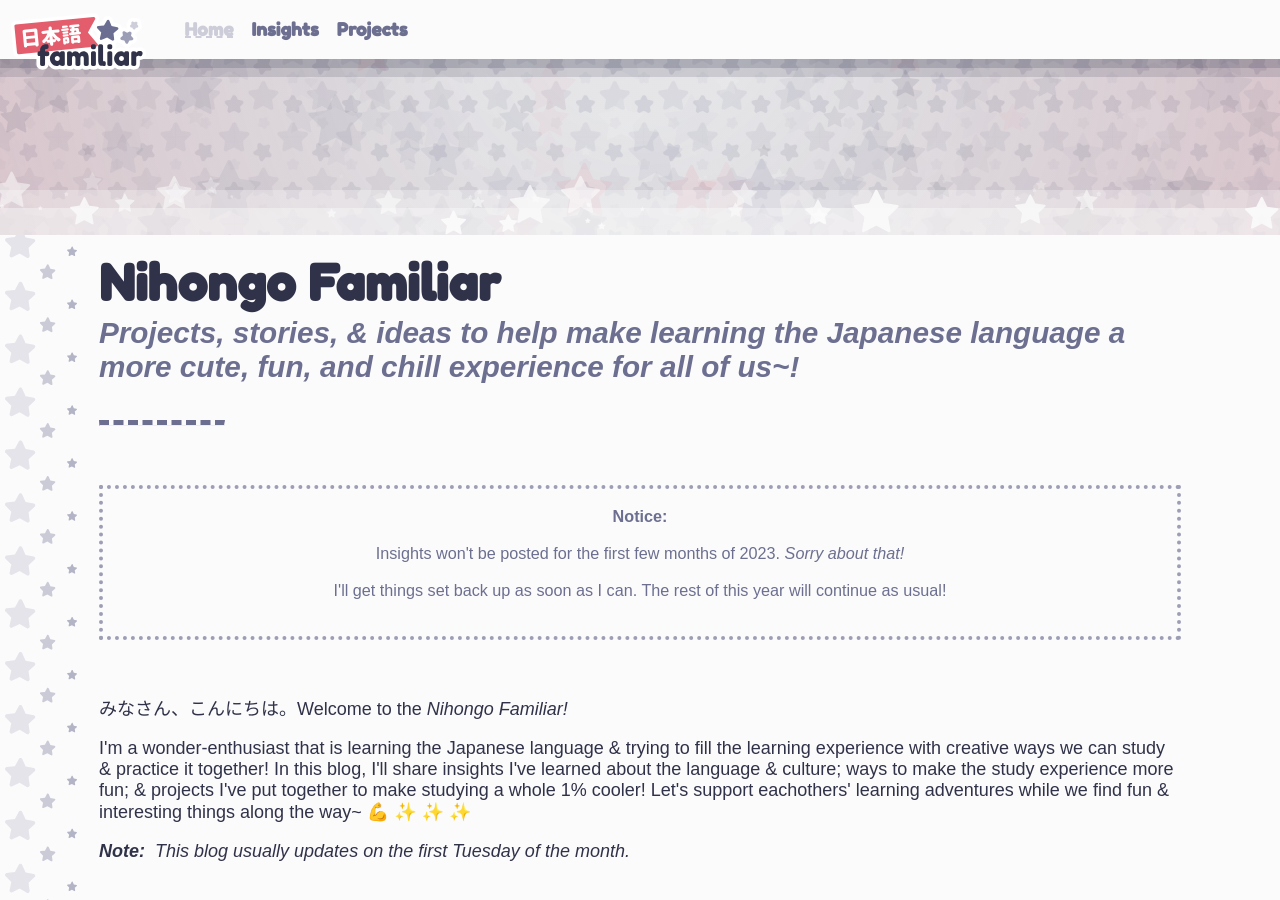
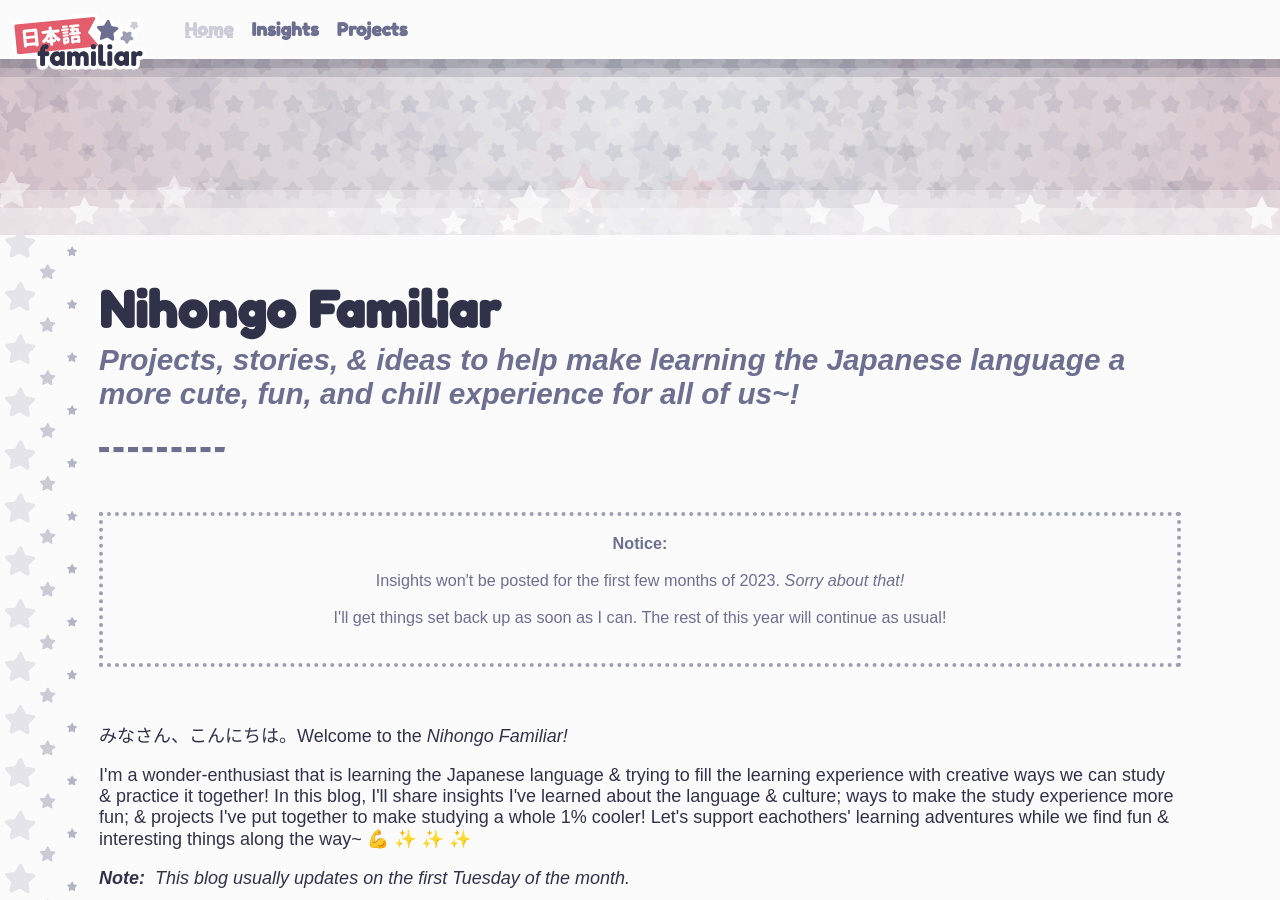
Before and after one commit to NihongoFamiliar/NihongoFamiliar.github.io, a Jekyll site: the page built from index.html, in a window 1280 px wide and 900 px high, scrolled down 256 px. Built offline with Jekyll 4.4.1, drawn with Linux system fonts in a browser that asks for light colours; some web fonts are replaced.

Commit message:
Update page-content.css

```diff
--- a/assets/css/page-content.css
+++ b/assets/css/page-content.css
@@ -103,7 +103,7 @@
 /* Page Header */
 main > .main-body > article > header {
 	position: relative;
-	margin-top: 1rem;
+	margin-top: 2.5rem
 }
 
 /* Page Body */
```
